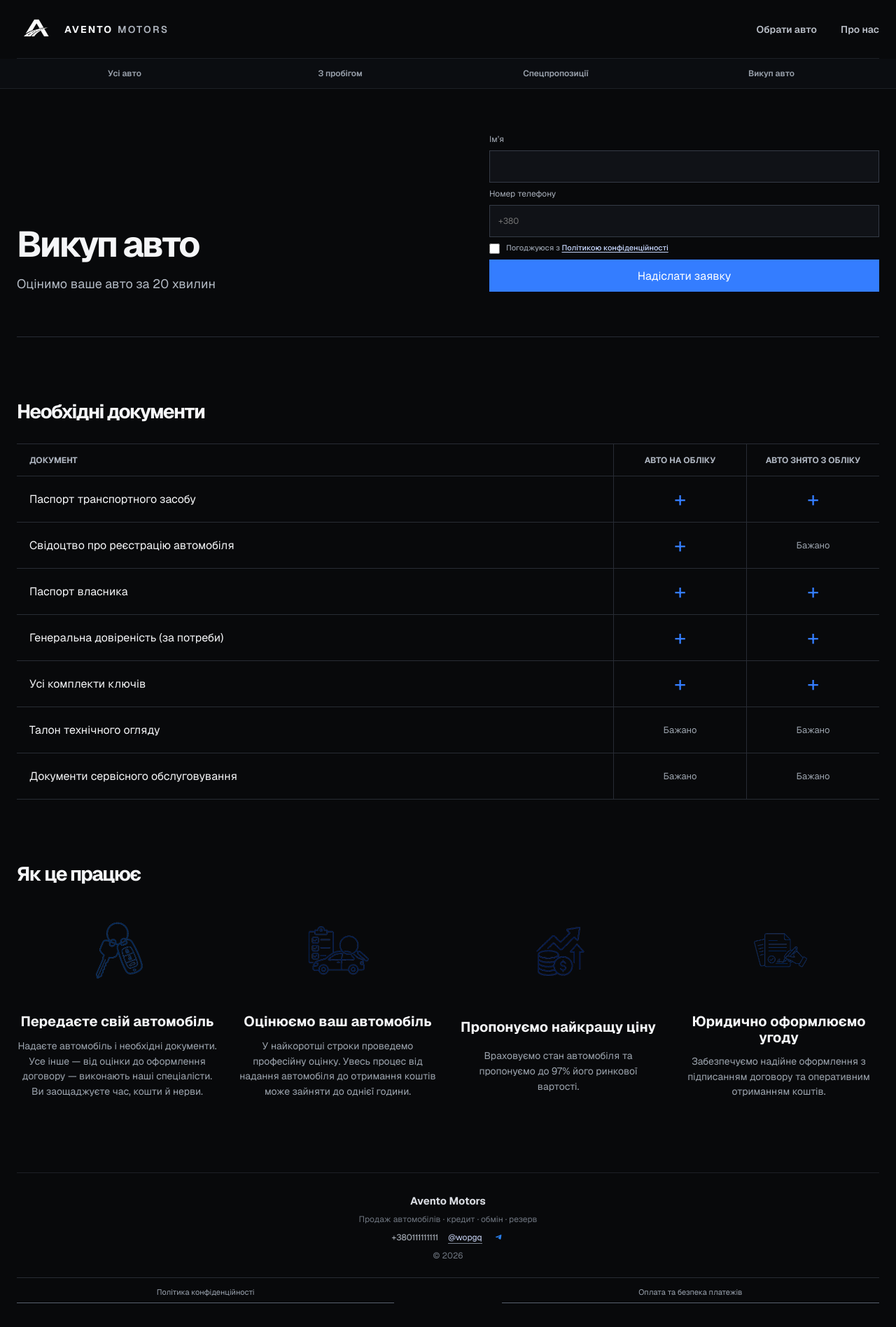
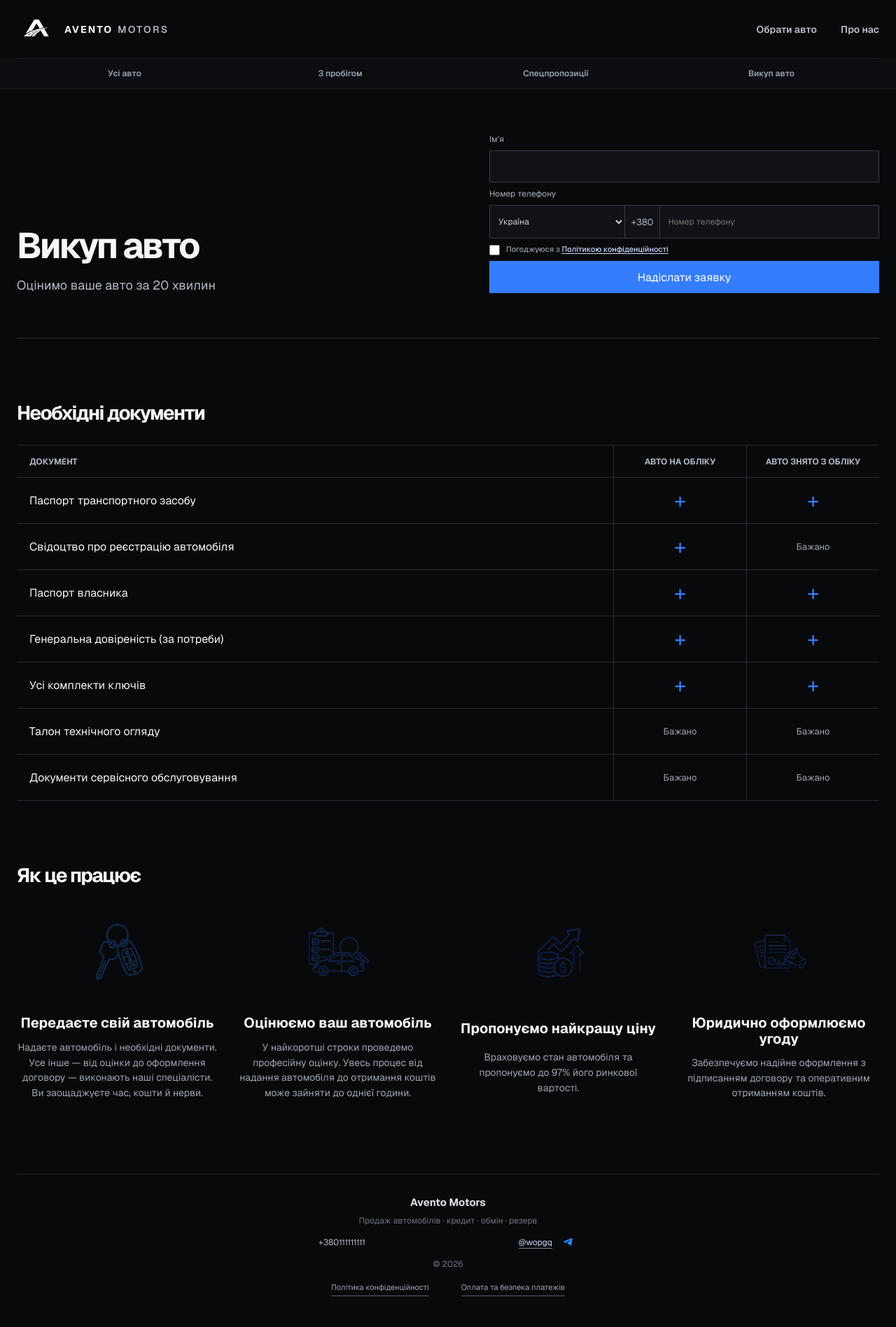
Before and after one commit to corrtx/Aventomotors, a Next.js app: page /sell in a window 1280 px wide. Shown: the whole page at 70% size. Built offline with nearby package versions, Linux system fonts and the light colour scheme.

Commit message:
fix: refine footer and phone fields

```diff
--- a/app/components/AventoSite.tsx
+++ b/app/components/AventoSite.tsx
@@ -29,6 +29,26 @@ const formatNumber = new Intl.NumberFormat("uk-UA");
 
 export function PrivacyConsent() {
   return <label className="privacy-consent"><input type="checkbox" required /><span>Погоджуюся з <Link href="/privacy">Політикою конфіденційності</Link></span></label>;
+}
+
+export function PhoneField({ label = "Телефон" }: { label?: string }) {
+  const countryCodes = [
+    ["Україна", "+380"],
+    ["Польща", "+48"],
+    ["Німеччина", "+49"],
+    ["Чехія", "+420"],
+  ] as const;
+  const [country, setCountry] = useState<(typeof countryCodes)[number]>(countryCodes[0]);
+
+  return <label className="phone-field">{label}
+    <span className="phone-input-group">
+      <select name="country" value={country[0]} onChange={(event) => setCountry(countryCodes.find(([name]) => name === event.target.value) ?? countryCodes[0])} aria-label="Країна">
+        {countryCodes.map(([name]) => <option key={name} value={name}>{name}</option>)}
+      </select>
+      <span className="phone-code">{country[1]}</span>
+      <input name="phone" type="tel" autoComplete="tel" inputMode="tel" placeholder="Номер телефону" required />
+    </span>
+  </label>;
 }
 
 export function Footer() {
@@ -80,14 +100,14 @@ function BrandMark({ brand }: { brand: string }) {
 
 function BrandLink({ brand, compact = false }: { brand: string; compact?: boolean }) {
   return (
-    <Link
+    <a
       className={compact ? "brand-chip brand-chip-compact" : "brand-chip"}
       href={`/cars?brand=${encodeURIComponent(brand)}`}
       aria-label={`Обрати ${brand}`}
     >
       <BrandMark brand={brand} />
       <span>{brand}</span>
-    </Link>
+    </a>
   );
 }
 
@@ -233,7 +253,7 @@ export function RequestModal({
               <span>{car.brand} {car.model}</span>
             </div>
             <label>Ім’я<input name="name" autoComplete="name" required /></label>
-            <label>Телефон<input name="phone" type="tel" autoComplete="tel" placeholder="+380" required /></label>
+            <PhoneField />
             {action === "credit" && (
               <div className="credit-fields">
                 <label>Перший внесок<input name="deposit" type="number" min="0" placeholder="500 000" required /></label>
--- a/app/components/SellCarPage.tsx
+++ b/app/components/SellCarPage.tsx
@@ -4,7 +4,7 @@
 
 import { useState } from "react";
 import type { FormEvent } from "react";
-import { Footer, Header, PrivacyConsent } from "./AventoSite";
+import { Footer, Header, PhoneField, PrivacyConsent } from "./AventoSite";
 
 const documents = [
   ["Паспорт транспортного засобу", true, true],
@@ -49,7 +49,7 @@ export function SellCarPage() {
           ) : (
             <form className="buyout-form" onSubmit={onSubmit}>
               <label>Ім’я<input name="name" autoComplete="name" required /></label>
-              <label>Номер телефону<input name="phone" type="tel" autoComplete="tel" placeholder="+380" required /></label>
+              <PhoneField label="Номер телефону" />
               <PrivacyConsent />
               <button className="buyout-submit" type="submit">Надіслати заявку</button>
             </form>
--- a/app/globals.css
+++ b/app/globals.css
@@ -1626,36 +1626,64 @@ footer strong {
 
 .footer-legal {
   display: flex;
-  width: 100%;
-  margin-top: 14px;
-  border-top: 1px solid var(--line);
+  width: fit-content;
+  max-width: 100%;
+  gap: 46px;
+  margin-top: 2px;
+  border-top: 0;
 }
 
 .footer-legal a {
-  flex: 1;
-  padding-block: 13px 8px;
+  padding-block: 7px 5px;
   border-bottom: 1px solid #59616e;
   color: #9ca5b1;
   font-size: 11px;
   text-decoration: none;
 }
 
-.footer-legal a + a { margin-left: 12vw; }
+.footer-legal a + a { margin-left: 0; }
 
 .footer-legal a:hover { border-color: var(--blue); color: #fff; }
 
 .footer-contacts {
-  display: flex;
+  display: grid;
+  grid-template-columns: 1fr auto 28px;
   align-items: center;
-  gap: 14px;
+  width: min(100%, 370px);
+  gap: 8px;
   color: #b7bec8;
 }
 
 .footer-contacts a { color: inherit; }
+.footer-contacts > a:first-child { justify-self: start; }
 .footer-telegram { border-bottom: 1px solid #7b8490; color: #cdd9fb !important; }
 .footer-telegram:hover { border-color: var(--blue); color: #fff !important; }
-.footer-telegram-icon { display: grid; place-items: center; width: 18px; height: 18px; }
-.footer-telegram-icon img { display: block; width: 18px; height: 18px; object-fit: contain; }
+.footer-telegram-icon { display: grid; place-items: center; width: 28px; height: 28px; }
+.footer-telegram-icon img { display: block; width: 28px; height: 28px; object-fit: contain; }
+
+.phone-input-group {
+  display: grid;
+  grid-template-columns: minmax(88px, 0.8fr) auto minmax(0, 1.3fr);
+  min-width: 0;
+  border: 1px solid #353b46;
+  border-radius: 0;
+  background: #101217;
+  overflow: hidden;
+}
+
+.phone-input-group select,
+.phone-input-group input {
+  min-width: 0;
+  height: 46px;
+  border: 0 !important;
+  border-radius: 0 !important;
+  background: transparent !important;
+}
+
+.phone-input-group select { padding: 0 8px; color: #cdd3dc; }
+.phone-code { display: grid; place-items: center; padding-inline: 9px; border-inline: 1px solid #353b46; color: #aeb7c5; font-size: 13px; white-space: nowrap; }
+.phone-input-group input { padding-inline: 11px; }
+.phone-input-group:focus-within { border-color: var(--blue); }
 
 .footer-legal a:hover,
 .privacy-consent a:hover { color: #fff; }
```
Also changed, not shown: 1 other file (tests, documents, lock files or other folders).
